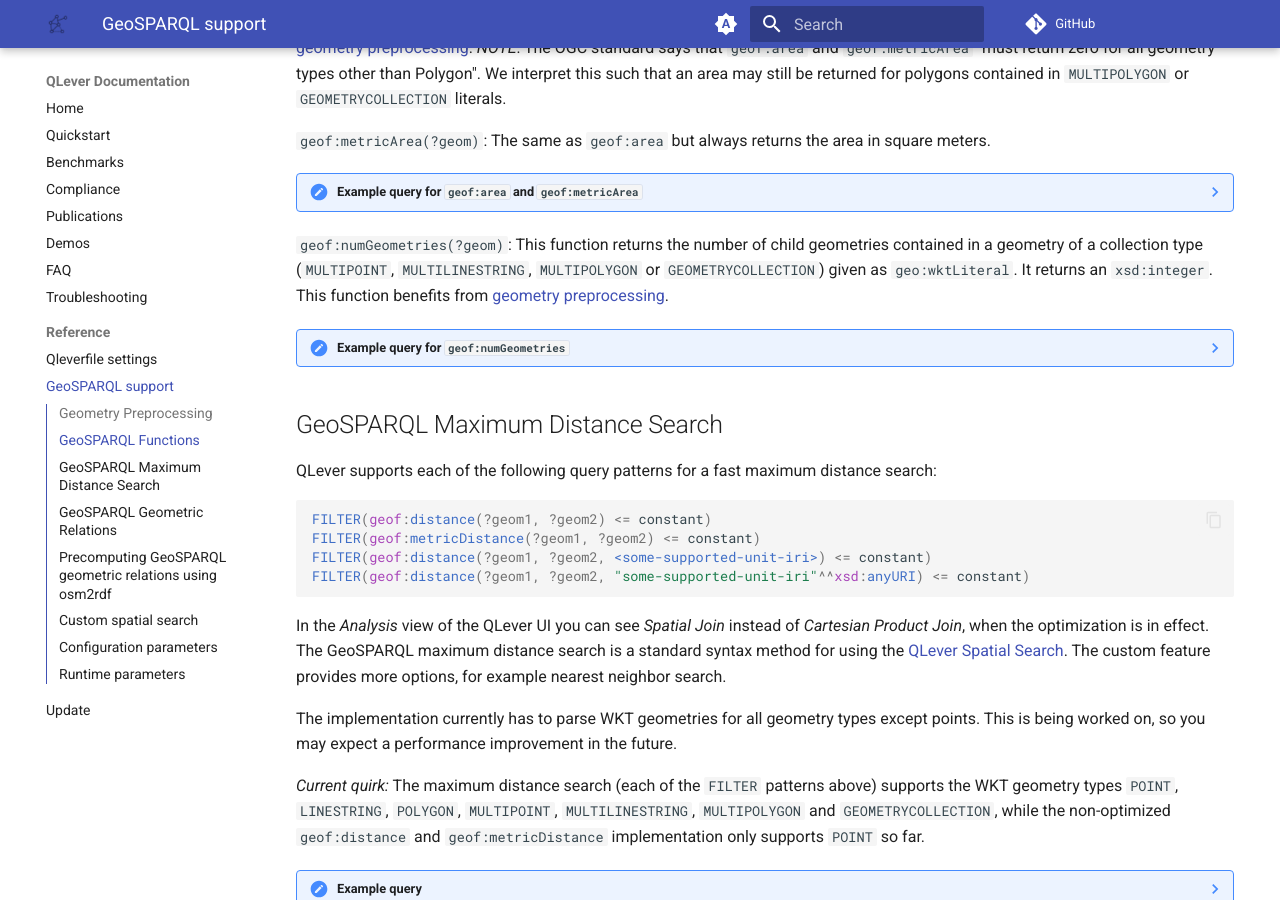
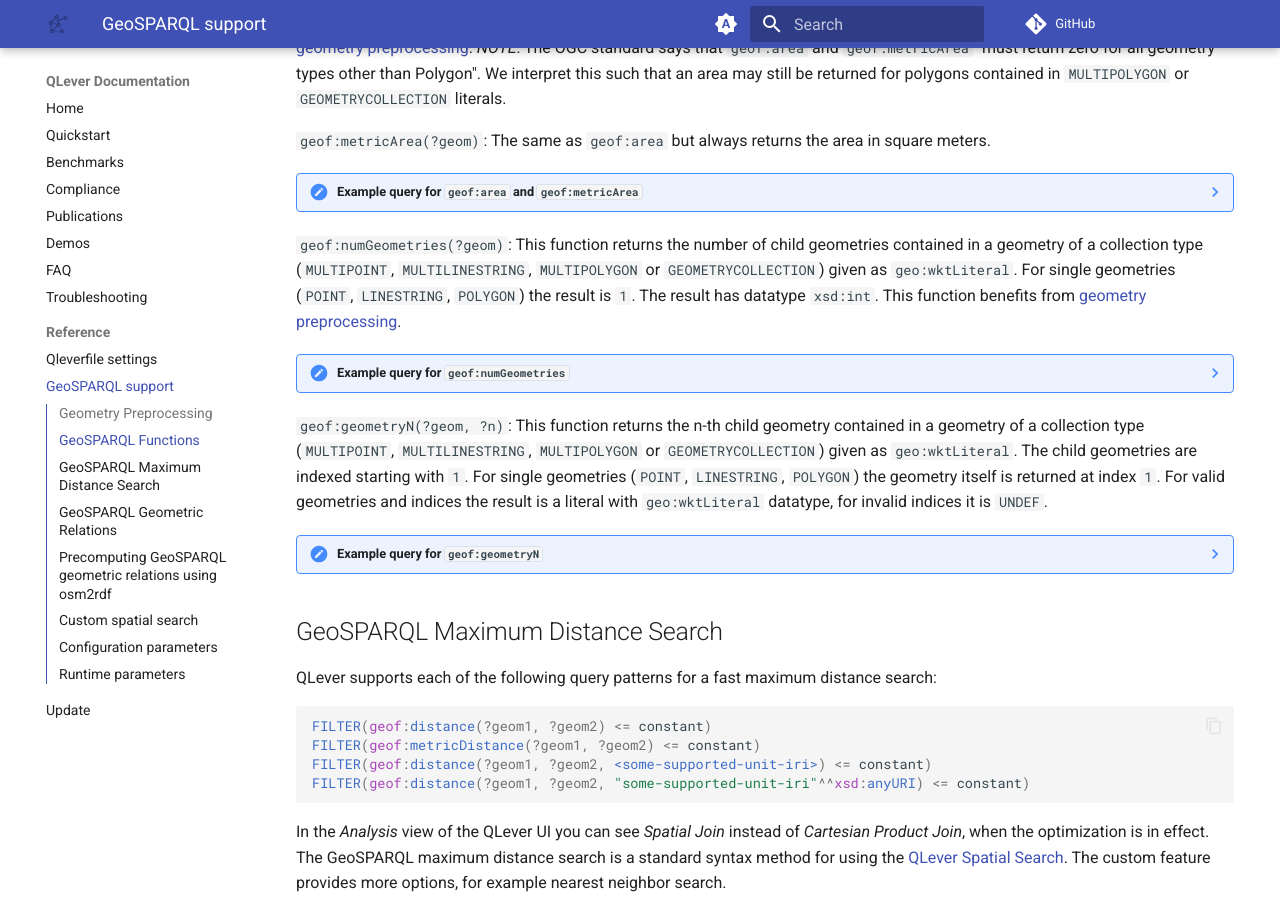
Before and after one commit to qlever-dev/qlever-docs, an MkDocs documentation site: the page built from docs/geosparql.md, in a window 1280 px wide and 900 px high, scrolled down 2066 px. Built offline with MkDocs 1.6.1 and Material for MkDocs 9.7.7, drawn with Linux system fonts in a browser that asks for light colours; plug-ins that fetch from the network failed and are left out; comment, search, counter and statistics services are not loaded; the version menu is left out.

Commit message:
Add documentation for GeoSPARQL function `geof:geometryN` (#8)
Reflect changes from <https://github.com/ad-freiburg/qlever/pull/2204>

Co-authored-by: Julian <14220769+Qup42@users.noreply.github.com>

````diff
--- a/docs/geosparql.md
+++ b/docs/geosparql.md
@@ -239,7 +239,7 @@ literals with datatype `xsd:decimal`.
     }
     ```
 
-`geof:numGeometries(?geom)`<a id="geof-numgeometries"></a>: This function returns the number of child geometries contained in a geometry of a collection type (`MULTIPOINT`, `MULTILINESTRING`, `MULTIPOLYGON` or `GEOMETRYCOLLECTION`) given as `geo:wktLiteral`. It returns an `xsd:integer`. This function benefits from [geometry preprocessing](#geometry-preprocessing).
+`geof:numGeometries(?geom)`<a id="geof-numgeometries"></a>: This function returns the number of child geometries contained in a geometry of a collection type (`MULTIPOINT`, `MULTILINESTRING`, `MULTIPOLYGON` or `GEOMETRYCOLLECTION`) given as `geo:wktLiteral`. For single geometries (`POINT`, `LINESTRING`, `POLYGON`) the result is `1`. The result has datatype `xsd:int`. This function benefits from [geometry preprocessing](#geometry-preprocessing).
 
 ??? note "Example query for `geof:numGeometries`"
 
@@ -255,6 +255,21 @@ literals with datatype `xsd:decimal`.
     ORDER BY DESC(?num)
     LIMIT 100
     ```
+
+`geof:geometryN(?geom, ?n)`<a id="geof-geometryn"></a>: This function returns the n-th child geometry contained in a geometry of a collection type (`MULTIPOINT`, `MULTILINESTRING`, `MULTIPOLYGON` or `GEOMETRYCOLLECTION`) given as `geo:wktLiteral`. The child geometries are indexed starting with `1`. For single geometries (`POINT`, `LINESTRING`, `POLYGON`) the geometry itself is returned at index `1`. For valid geometries and indices the result is a literal with `geo:wktLiteral` datatype, for invalid indices it is `UNDEF`.
+
+??? note "Example query for `geof:geometryN`"
+
+    ```sparql
+    PREFIX geo: <http://www.opengis.net/ont/geosparql#>
+    PREFIX geof: <http://www.opengis.net/def/function/geosparql/>
+    SELECT * WHERE {
+      BIND (geof:geometryN("MULTIPOINT(1 2,3 4,5 6,7 8)"^^geo:wktLiteral, 4) AS ?wkt1) # POINT(7 8)
+      BIND (geof:geometryN("MULTILINESTRING((1 2,3 4),(5 6,7 8,9 0))"^^geo:wktLiteral, 2) AS ?wkt2) # LINESTRING(5 6,7 8,9 0)
+      BIND (geof:geometryN("POINT(3 4)"^^geo:wktLiteral, 1) AS ?wkt3) # POINT(3 4)
+    }
+    ```
+
 
 ## GeoSPARQL Maximum Distance Search
 
````
